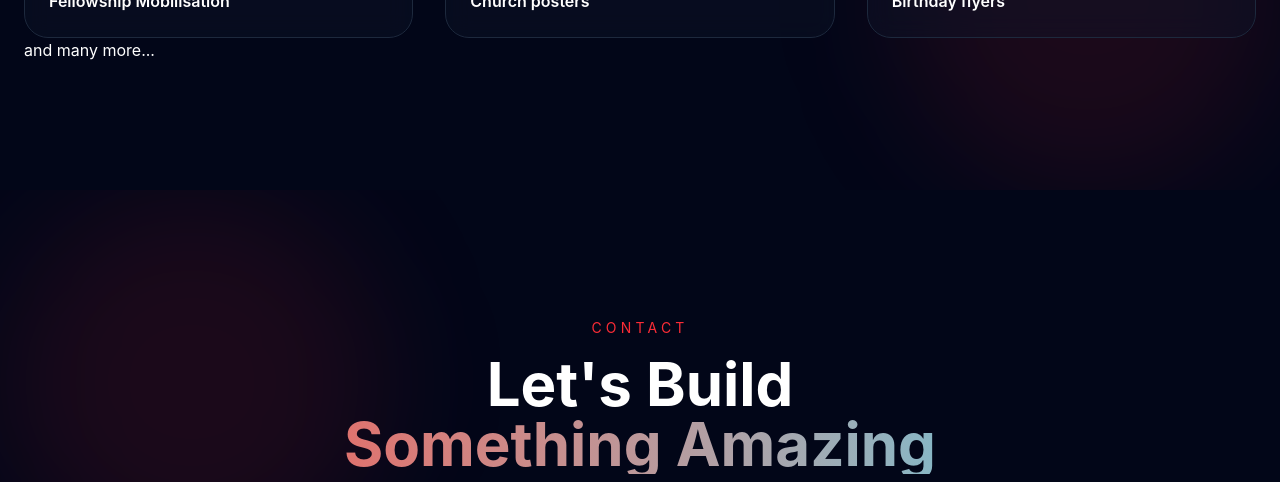
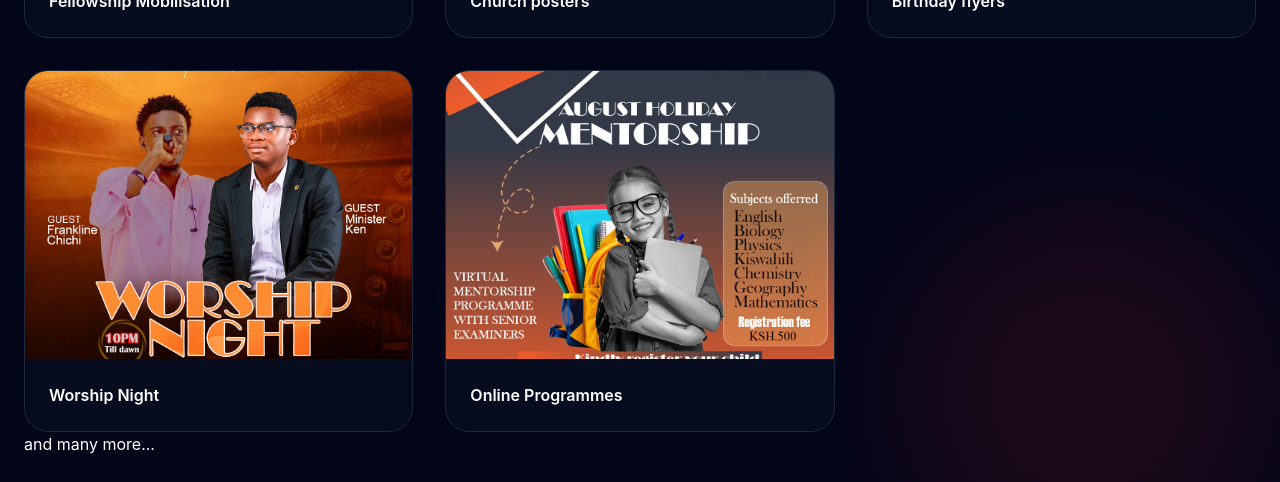
Before and after one commit to JimmySaf/Jimmysaf-Portfolio, a React (Vite) app: page / in a window 1280 px wide. Shown: the part 5882-6364 px from the top of the page. Built offline with nearby package versions, Linux system fonts and the light colour scheme; no server answers.

Commit message:
Enhance Projects section

```diff
--- a/src/components/Projects.tsx
+++ b/src/components/Projects.tsx
@@ -320,6 +320,16 @@ const Projects = () => {
               {
                 image: "/design3.png",
                 title: "Birthday flyers",
+
+              },
+                  {
+                image: "/design4.png",
+                title: "Worship Night",
+              },
+                  {
+                image: "/design5.png",
+                title: "Online Programmes",
+
               },
             ].map((design) => (
 
```
